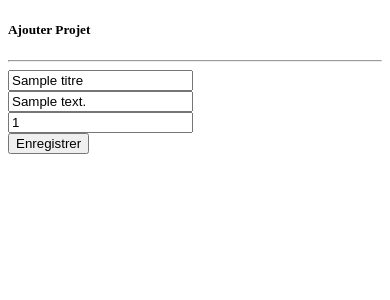
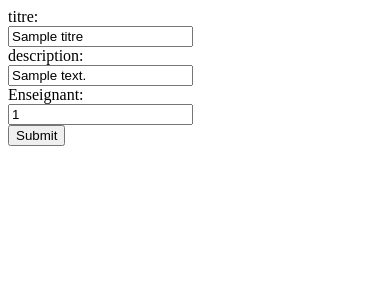
Before and after one commit to ProjetTuteure2017/notation, a PHP site: template View/projet-form.php in a window 390 px wide. Shown: the top 300 px of the page. Run offline with PHP 8.4, Linux system fonts and the light colour scheme; the template is opened without the code that fills it: most values are stand-ins (such as "Sample title", 1, 10 or a date in 2020); data that the repository does not hold is empty.

Commit message:
modifications

```diff
--- a/View/projet-form.php
+++ b/View/projet-form.php
@@ -1,57 +1,36 @@
 <!DOCTYPE html>
 <html>
     <head>
+        <meta http-equiv="Content-Type" content="text/html; charset=UTF-8">
         <title>
-		<?php print htmlentities($title); ?>
+        <?php print htmlentities($title) ?>
         </title>
+    </head>
+    <body>
+        <?php
+        if ( $errors ) {
+            print '<ul class="errors">';
+            foreach ( $errors as $field => $error ) {
+                print '<li>'.htmlentities($error).'</li>';
+            }
+            print '</ul>';
+        }
+        ?>
+        <form method="POST" action="">
+            <label for="titre">titre:</label><br/>
+            <input type="text" name="titre" value="<?php print htmlentities($titre) ?>"/>
+            <br/>
 
-</head>
+            <label for="description">description:</label><br/>
+            <input type="text" name="description" value="<?php print htmlentities($description) ?>"/>
+            <br/>
+            <label for="enseignantId">Enseignant:</label><br/>
+            <input type="text" name="enseignantId" value="<?php print htmlentities($enseignantId) ?>" />
 
-<body>
-	<div class="container">
-		<div class="row">
-			<div class="col-md-offset-3 col-md-6 col-xs-12">
-				<div class="panel panel-compte">
-
-					<div class="panel-heading">
-						<h5>Ajouter Projet</h5>
-						<hr>
-					</div>
-
-					<div class="panel-body">
-						<div class="row">
-							<div class="col-lg-12 col-sm-12">
-
-								<form role="form" method="POST" action="">
-									<div class="form-group">
-										<input type="text" class="form-control" name="titre" value="<?php print htmlentities($titre); ?>" placeholder="Description du projet">
-									</div>
-									<div class="form-group">
-										<input type="text" class="form-control" name="description" value="<?php print htmlentities($description); ?>" placeholder="Description du projet">
-									</div>
-									<div class="form-group">
-										<input type="text" class="form-control" name="enseignantId" value="<?php print htmlentities($enseignantId); ?>" placeholder="Enseignant Id">
-									</div>
-									<div class="form-group">
-										<div class="row">
-											<div class="col-md-offset-3 col-md-6 col-sm-12">
+            <br/>
             <input type="hidden" name="form-submitted" value="1" />
-												<input type="submit" value="Enregistrer" tabindex="4" class="form-control btn btn-authen"/>
-											</div>
-										</div>
-									</div>
+            <input type="submit" value="Submit" />
         </form>
 
-							</div>
-						</div>
-					</div>
-
-				</div>
-
-			</div>
-		</div>
-	</div>
-
     </body>
-
 </html>
--- a/connect.php
+++ b/connect.php
@@ -5,6 +5,7 @@
 			"mysql:host=localhost;dbname=db_notation;charset=UTF8",
 			"root",
 			"");
+
 	}
 	catch(PDOException $e) {
 		error_log($e->getMessage());
```
Also changed, not shown: Controller/ProjetController.php (+31 -5 lines), Model/ProjetGateway.php (+7 -6 lines), Model/ProjetService.php (+8 -4 lines), View/projets.php (added, +15 -0 lines). Lines whose indentation alone changed are shown as unchanged.
